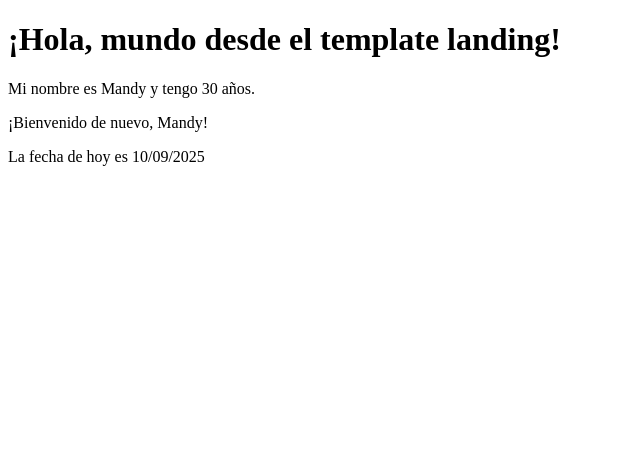
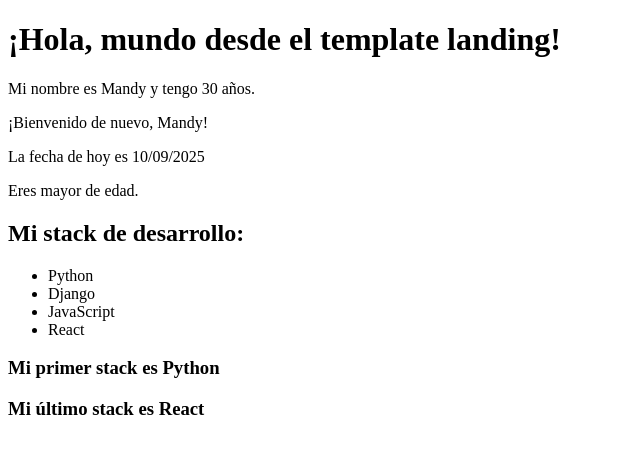
Before and after one commit to patchamama/devtalles-django, a Django app: page /landings/ in a window 1280 px wide. Shown: the top 454 px of the page, without its empty margins (0-640 px from the left). Run offline with Django 3.2, Linux system fonts and the light colour scheme.

Commit message:
66 For tag

```diff
--- a/playground/landing/templates/landing/landing.html
+++ b/playground/landing/templates/landing/landing.html
@@ -19,5 +19,22 @@
     {% if current_date %}
         <p>La fecha de hoy es {{ current_date | date:"d/m/Y" }}</p>
     {% endif %}
+
+    {% if age >= 18 %}
+        <p>Eres mayor de edad.</p>
+    {% else %}
+        <p>Eres menor de edad.</p>
+    {% endif %}
+
+    <h2>Mi stack de desarrollo:</h2>
+    <ul>
+        {% for tech in stack %}
+            <li>{{ tech }}</li>
+        {% empty %}
+            <li>No hay tecnologías en el stack.</li>
+        {% endfor %}
+    </ul>
+    <h3>Mi primer stack es {{ stack.0 }}</h3>
+    <h3>Mi último stack es {{ stack|last }}</h3>
 </body>
 </html>
--- a/playground/landing/views.py
+++ b/playground/landing/views.py
@@ -4,8 +4,11 @@ from datetime import date
 
 # Create your views here.
 def home(request):
+    stack = ['Python', 'Django', 'JavaScript', 'React']
+
     return render(request, 'landing/landing.html', {
         "name": "Mandy",
         "age": 30,
-        "current_date": date.today()
+        "current_date": date.today(),
+        "stack": stack
     })
```
